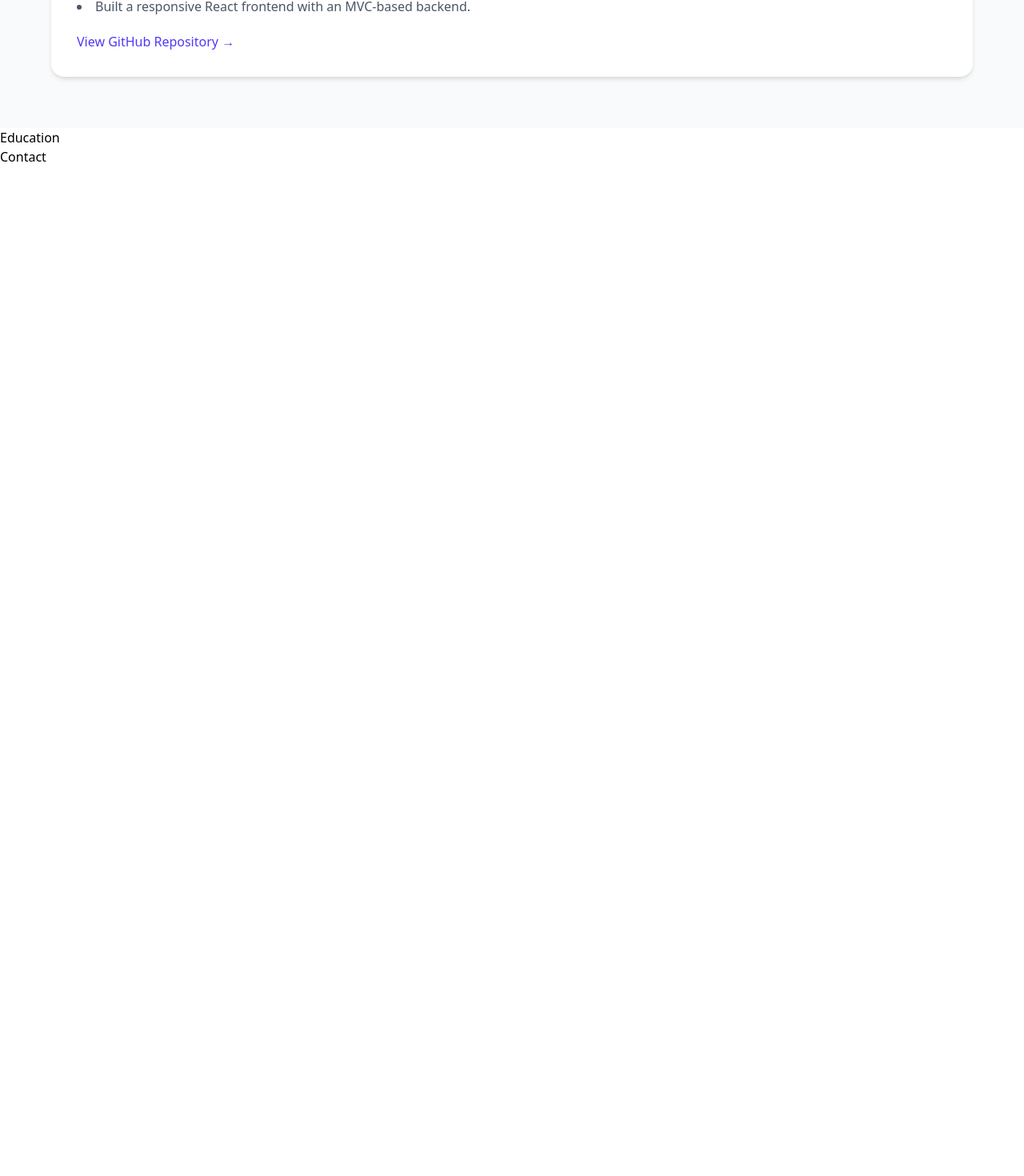
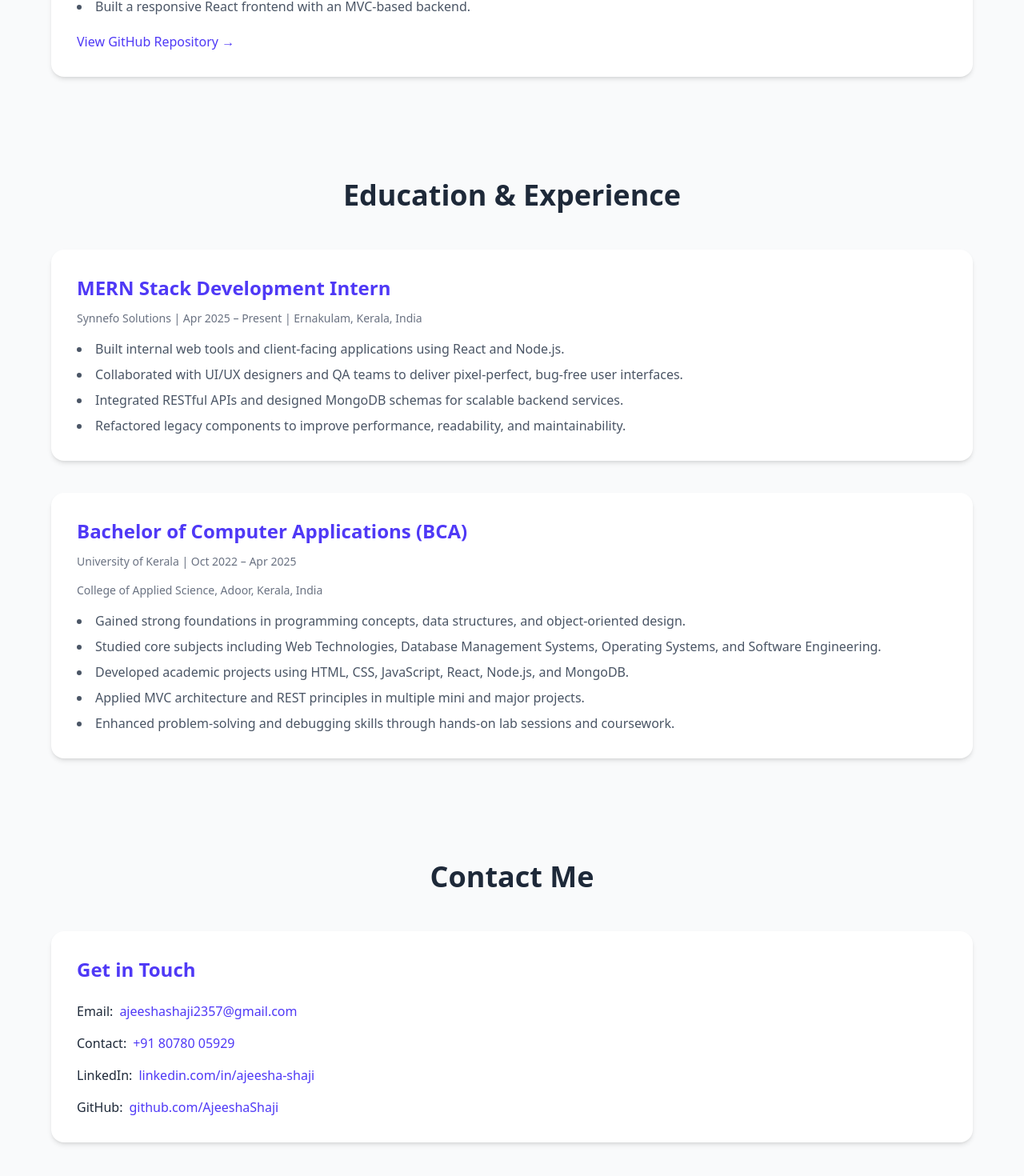
Before and after one commit to AjeeshaShaji/Portfolio, a React app: page / in a window 1280 px wide. Shown: the part 2794-4264 px from the top of the page at 80% size. Before the commit the page ends 3002 px from the top, so only its background shows below. Built offline with nearby package versions, Linux system fonts and the light colour scheme; the HTML template or start-up script is replaced by a standard one.

Commit message:
first commit

```diff
--- a/src/Pages/Contact.jsx
+++ b/src/Pages/Contact.jsx
@@ -1,11 +1,78 @@
-import React from 'react'
+import React from "react";
 
 function Contact() {
   return (
-    <div>
-      <h1>Contact</h1>
-    </div>
-  )
+    <section className="min-h-screen bg-gray-50 px-4 py-16">
+      <div className="max-w-6xl mx-auto">
+
+        {/* Page Title */}
+        <h1 className="text-3xl md:text-4xl font-bold text-center text-gray-800 mb-12">
+          Contact Me
+        </h1>
+
+        <div className="space-y-10">
+
+          {/* Contact Card */}
+          <div className="bg-white rounded-2xl shadow-md p-8">
+            <h2 className="text-2xl font-semibold text-indigo-600 mb-6">
+              Get in Touch
+            </h2>
+
+            <ul className="space-y-4 text-gray-600">
+              {/* Email */}
+              <li className="flex flex-col sm:flex-row sm:items-center gap-2">
+                <span className="font-medium text-gray-800">Email:</span>
+                <a
+                  href="mailto:ajeeshashaji2357@gmail.com"
+                  className="text-indigo-600 hover:underline break-all"
+                >
+                  ajeeshashaji2357@gmail.com
+                </a>
+              </li>
+
+              {/* Phone */}
+              <li className="flex flex-col sm:flex-row sm:items-center gap-2">
+                <span className="font-medium text-gray-800">Contact:</span>
+                <a
+                  href="tel:+918078005929"
+                  className="text-indigo-600 hover:underline"
+                >
+                  +91 80780 05929
+                </a>
+              </li>
+
+              {/* LinkedIn */}
+              <li className="flex flex-col sm:flex-row sm:items-center gap-2">
+                <span className="font-medium text-gray-800">LinkedIn:</span>
+                <a
+                  href="https://www.linkedin.com/in/ajeesha-shaji-191b98311"
+                  target="_blank"
+                  rel="noreferrer"
+                  className="text-indigo-600 hover:underline break-all"
+                >
+                  linkedin.com/in/ajeesha-shaji
+                </a>
+              </li>
+
+              {/* GitHub */}
+              <li className="flex flex-col sm:flex-row sm:items-center gap-2">
+                <span className="font-medium text-gray-800">GitHub:</span>
+                <a
+                  href="https://github.com/AjeeshaShaji"
+                  target="_blank"
+                  rel="noreferrer"
+                  className="text-indigo-600 hover:underline break-all"
+                >
+                  github.com/AjeeshaShaji
+                </a>
+              </li>
+            </ul>
+          </div>
+
+        </div>
+      </div>
+    </section>
+  );
 }
 
-export default Contact
+export default Contact;
--- a/src/Pages/Education.jsx
+++ b/src/Pages/Education.jsx
@@ -1,11 +1,89 @@
-import React from 'react'
+import React from "react";
 
 function Education() {
   return (
-    <div>
-      <h1>Education</h1>
-    </div>
-  )
+    <section className="min-h-screen bg-gray-50 px-4 py-16">
+      <div className="max-w-6xl mx-auto">
+
+        {/* Page Title */}
+        <h1 className="text-3xl md:text-4xl font-bold text-center text-gray-800 mb-12">
+          Education & Experience
+        </h1>
+
+        <div className="space-y-10">
+
+          {/* MERN Internship */}
+          <div className="bg-white rounded-2xl shadow-md p-8">
+            <h2 className="text-2xl font-semibold text-indigo-600 mb-3">
+              MERN Stack Development Intern
+            </h2>
+
+            <p className="text-sm text-gray-500 mb-4">
+              Synnefo Solutions | Apr 2025 – Present | Ernakulam, Kerala, India
+            </p>
+
+            <ul className="list-disc list-inside text-gray-600 space-y-2">
+              <li>
+                Built internal web tools and client-facing applications using
+                React and Node.js.
+              </li>
+              <li>
+                Collaborated with UI/UX designers and QA teams to deliver
+                pixel-perfect, bug-free user interfaces.
+              </li>
+              <li>
+                Integrated RESTful APIs and designed MongoDB schemas for
+                scalable backend services.
+              </li>
+              <li>
+                Refactored legacy components to improve performance,
+                readability, and maintainability.
+              </li>
+            </ul>
+          </div>
+
+          {/* BCA Degree */}
+          <div className="bg-white rounded-2xl shadow-md p-8">
+            <h2 className="text-2xl font-semibold text-indigo-600 mb-3">
+              Bachelor of Computer Applications (BCA)
+            </h2>
+
+            <p className="text-sm text-gray-500 mb-4">
+              University of Kerala | Oct 2022 – Apr 2025
+            </p>
+
+            <p className="text-sm text-gray-500 mb-4">
+              College of Applied Science, Adoor, Kerala, India
+            </p>
+
+            <ul className="list-disc list-inside text-gray-600 space-y-2">
+              <li>
+                Gained strong foundations in programming concepts, data
+                structures, and object-oriented design.
+              </li>
+              <li>
+                Studied core subjects including Web Technologies, Database
+                Management Systems, Operating Systems, and Software Engineering.
+              </li>
+              <li>
+                Developed academic projects using HTML, CSS, JavaScript,
+                React, Node.js, and MongoDB.
+              </li>
+              <li>
+                Applied MVC architecture and REST principles in multiple
+                mini and major projects.
+              </li>
+              <li>
+                Enhanced problem-solving and debugging skills through
+                hands-on lab sessions and coursework.
+              </li>
+            </ul>
+          </div>
+
+        </div>
+      </div>
+    </section>
+  );
 }
 
-export default Education
+export default Education;
```
Also changed, not shown: src/index.css (line endings or trailing spaces).
